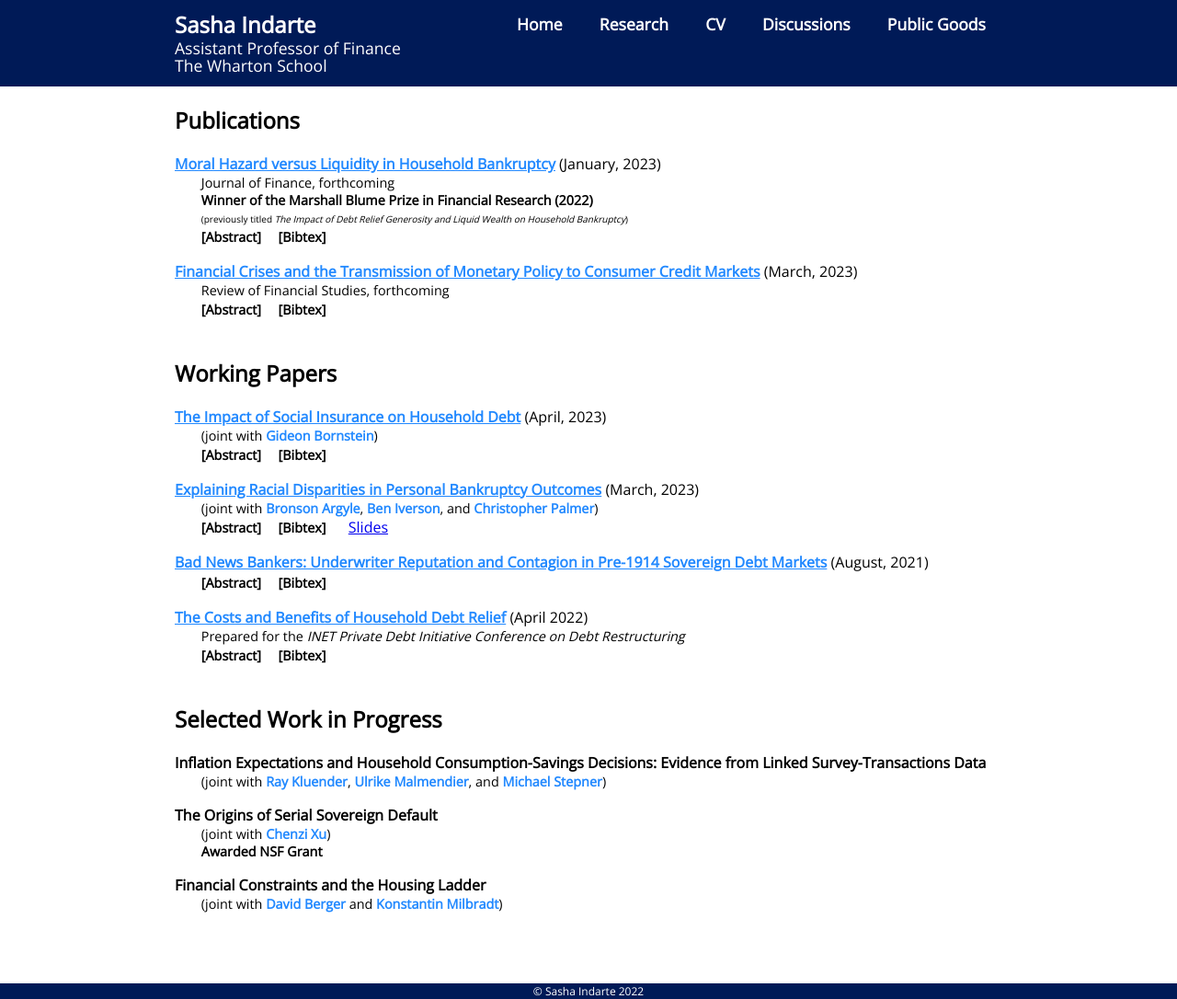
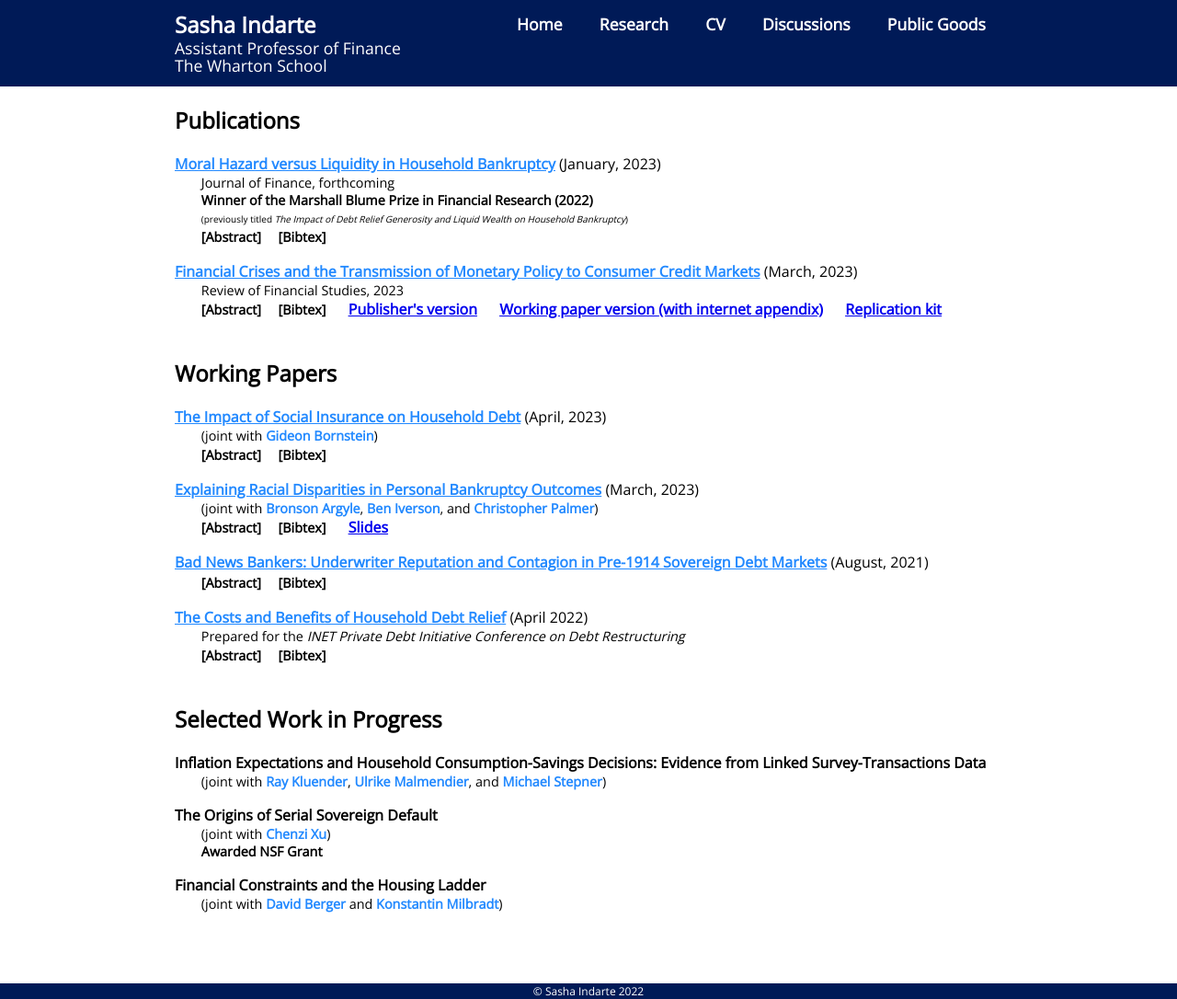
Before and after one commit to sashaindarte/sashaindarte.github.io, a Jekyll site: the page built from research/index.html, in a window 1280 px wide and 1086 px high. Shown: the whole window at 92% size. Built offline with Jekyll 4.4.1, drawn with Linux system fonts in a browser that asks for light colours.

Commit message:
Update index.html

```diff
--- a/research/index.html
+++ b/research/index.html
@@ -80,11 +80,14 @@ title: Sasha Indarte - Research
 			</p>
 
 			<p style="padding-left:2em;padding-bottom:0em;margin-top:0em;margin-bottom:0em;font-size:0.9em;">
-				Review of Financial Studies, forthcoming
+				Review of Financial Studies, 2023
 			</p>
 
 			<label for="toggle2a" class="toggle-header" style="font-size:0.9em;">&emsp;&emsp;[Abstract]</label>
 	    		<label for="toggle2b" class="toggle-header" style="font-size:0.9em;">&emsp;[Bibtex]</label>
+			&emsp; <a href="https://doi.org/10.1093/rfs/hhad036"><u><b>Publisher's version</b></u></a>
+			&emsp; <a href="/research/si_crises_monetary_policy.pdf"><u><b>Working paper version (with internet appendix)</b></u></a>
+			&emsp; <a href="https://dataverse.harvard.edu/dataset.xhtml?persistentId=doi:10.7910/DVN/BBLMRG"><u><b>Replication kit</b></u></a>
 
 			<input type="checkbox" id="toggle2a" class="toggle-container" />
 			<div class="toggle-content">
@@ -164,7 +167,7 @@ title: Sasha Indarte - Research
 
 			<label for="toggle4a" class="toggle-header" style="font-size:0.9em;">&emsp;&emsp;[Abstract]</label>
 	    		<label for="toggle4b" class="toggle-header" style="font-size:0.9em;">&emsp;[Bibtex]</label>
-			&emsp; <a href="/research/AIIP_bk_bias_slides_public.pdf">Slides</a>
+			&emsp; <a href="/research/AIIP_bk_bias_slides_public.pdf"><b><u>Slides</b></u></a>
 
 			<input type="checkbox" id="toggle4a" class="toggle-container" />
 			<div class="toggle-content">
```
